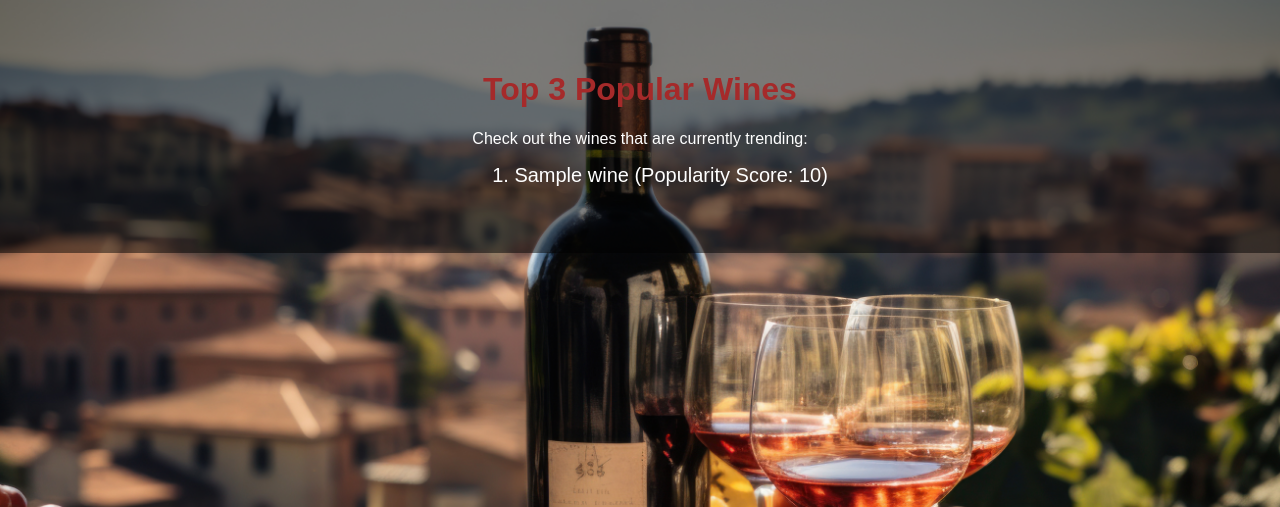
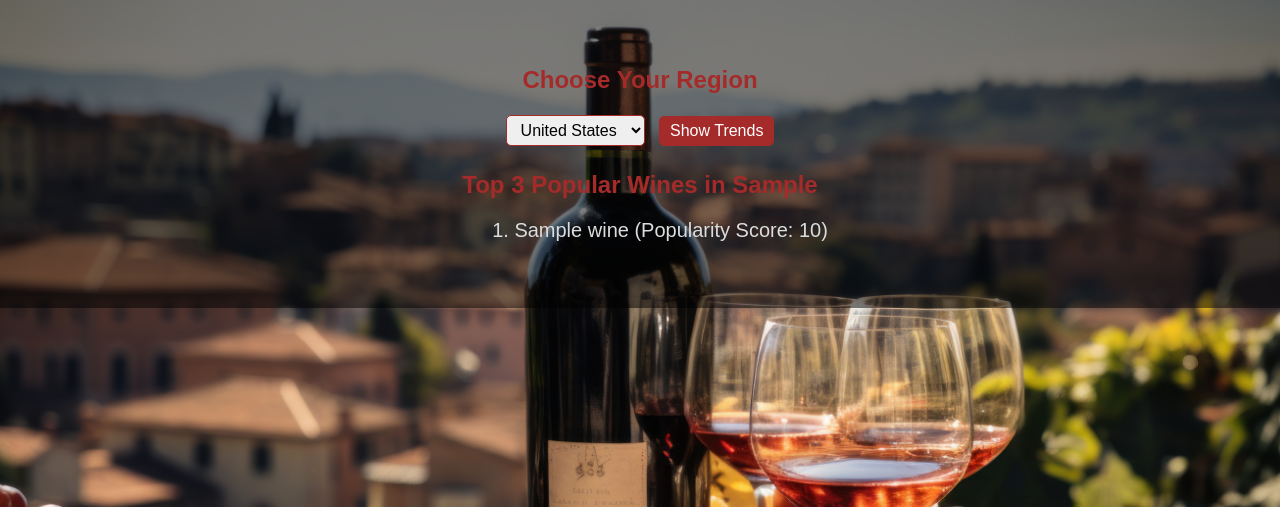
Before and after one commit to viveknautiyal135/Trending, a Django app: template trends/templates/trending.html in a window 1280 px wide. Shown: the top 507 px of the page. Run offline with Django 5.2, Linux system fonts and the light colour scheme; the template is opened without the code that fills it: most values are stand-ins (such as "Sample title", 1, 10 or a date in 2020).

Commit message:
Beautified version Please enter the commit message for your changes. Lines starting

```diff
--- a/trends/templates/trending.html
+++ b/trends/templates/trending.html
@@ -10,14 +10,21 @@
             padding: 0;
             background: url('{% static "images/wine_background.jpg" %}') no-repeat center center fixed;
             background-size: cover;
-            color: white;
+            color: #dcdcdc; /* Light gray text color */
             text-align: center;
         }
         .container {
             padding: 50px;
             background-color: rgba(0, 0, 0, 0.5); /* Semi-transparent background */
         }
+        .region-selector {
+            margin-bottom: 20px;
+        }
         h1 {
+            font-size: 24px; /* Smaller font size */
+            color: #a52a2a; /* Wine color */
+        }
+        h2 {
             color: #a52a2a; /* Wine color */
         }
         ol {
@@ -27,12 +34,46 @@
             font-size: 20px;
             margin: 10px 0;
         }
+        select, input[type="submit"] {
+            margin-top: 10px;
+            font-size: 16px;
+            padding: 5px;
+        }
+        .form-container select, .form-container input[type="submit"] {
+            font-size: 16px;
+            padding: 5px 10px;
+            margin: 5px;
+            border-radius: 5px;
+            border: 1px solid #a52a2a;
+        }
+        .form-container input[type="submit"] {
+            background-color: #a52a2a;
+            color: white;
+            cursor: pointer;
+        }
+        .form-container input[type="submit"]:hover {
+            background-color: #8b3a3a;
+        }
     </style>
 </head>
 <body>
     <div class="container">
-        <h1>Top 3 Popular Wines</h1>
-        <p>Check out the wines that are currently trending:</p>
+        <div class="region-selector">
+            <h1>Choose Your Region</h1>
+            <form action="" method="get" class="form-container">
+                <select name="region" id="region">
+                    <option value="US">United States</option>
+                    <option value="FR">France</option>
+                    <option value="IT">Italy</option>
+                    <option value="ES">Spain</option>
+                    <option value="AU">Australia</option>
+                    <!-- Add more regions as needed -->
+                </select>
+                <input type="submit" value="Show Trends">
+            </form>
+        </div>
+
+        <h2>Top 3 Popular Wines in {{ selected_region }}</h2>
         <ol>
             {% for wine, score in trending_wines.items %}
                 <li>{{ wine }} (Popularity Score: {{ score }})</li>
```
Also changed, not shown: trends/views.py (+13 -8 lines).
